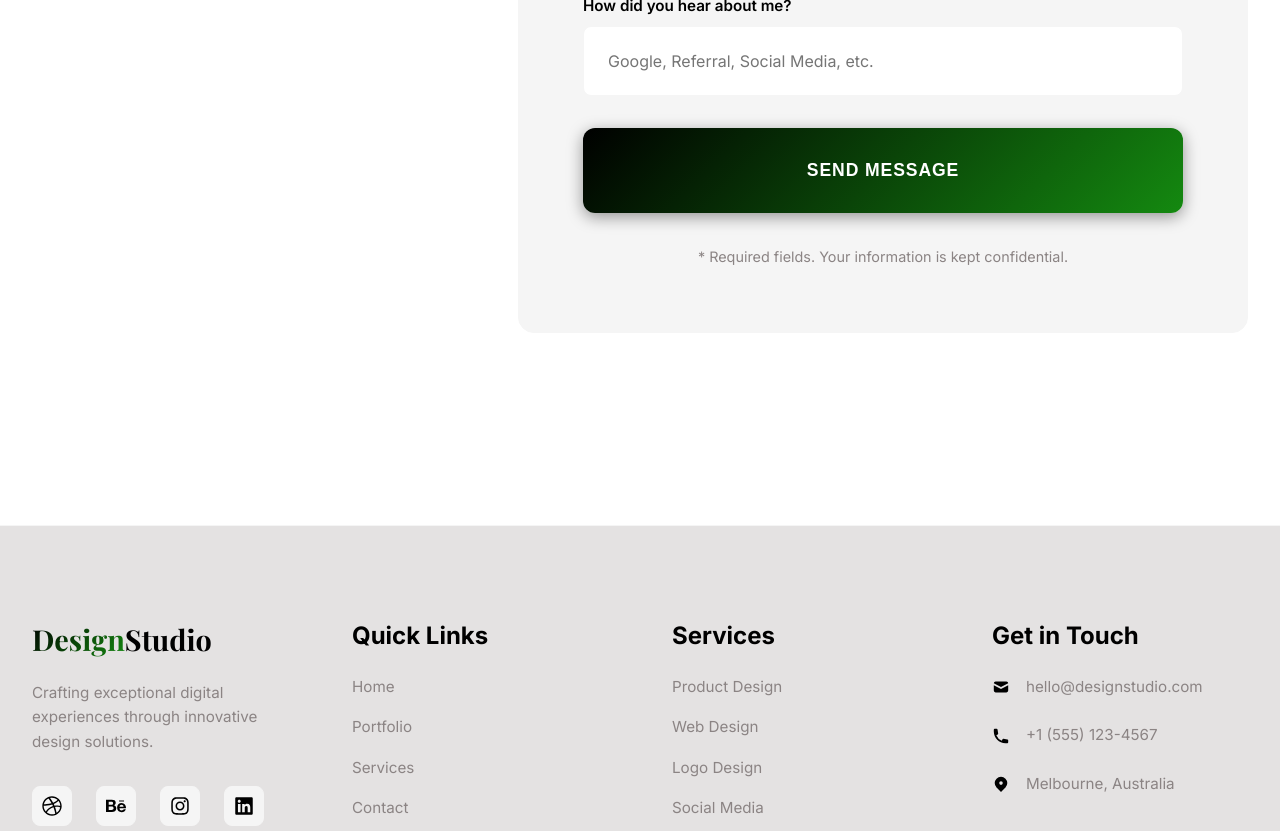
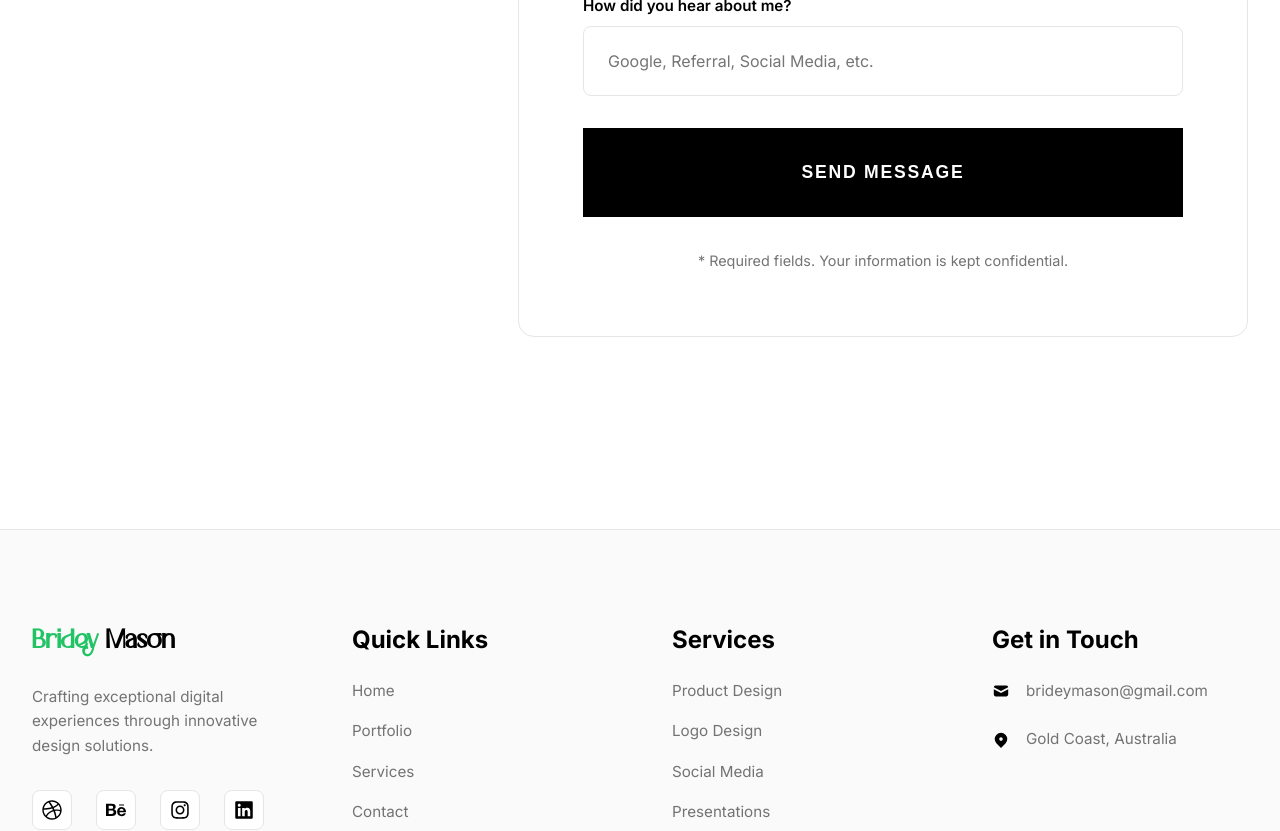
Before and after one commit to Pandora401/gd_portfolio, a React (Vite) app: page /contact in a window 1280 px wide. Shown: the part 1500-2331 px from the top of the page. Built offline with nearby package versions, Linux system fonts and the light colour scheme.

Commit message:
more style add ons

```diff
--- a/src/components/Footer.jsx
+++ b/src/components/Footer.jsx
@@ -13,7 +13,7 @@ const Footer = () => {
                     {/* Brand Section */}
                     <div className="footer-section">
                         <h3 className="footer-logo">
-                            <span className="gradient-text">Design</span>Studio
+                            <span className="gradient-text">Bridey </span>Mason
                         </h3>
                         <p className="footer-tagline">
                             Crafting exceptional digital experiences through innovative design solutions.
@@ -50,7 +50,6 @@ const Footer = () => {
                         <h4>Services</h4>
                         <ul className="footer-links">
                             <li>Product Design</li>
-                            <li>Web Design</li>
                             <li>Logo Design</li>
                             <li>Social Media</li>
                             <li>Presentations</li>
@@ -63,15 +62,11 @@ const Footer = () => {
                         <ul className="footer-contact">
                             <li>
                                 <HiMail size={18} />
-                                <span>hello@designstudio.com</span>
-                            </li>
-                            <li>
-                                <HiPhone size={18} />
-                                <span>+1 (555) 123-4567</span>
+                                <span>brideymason@gmail.com</span>
                             </li>
                             <li>
                                 <HiLocationMarker size={18} />
-                                <span>Melbourne, Australia</span>
+                                <span>Gold Coast, Australia</span>
                             </li>
                         </ul>
                     </div>
@@ -79,7 +74,7 @@ const Footer = () => {
 
                 {/* Bottom Bar */}
                 <div className="footer-bottom">
-                    <p>&copy; {currentYear} DesignStudio. All rights reserved.</p>
+                    <p>&copy; {currentYear} Bridey Mason. All rights reserved.</p>
                     <div className="footer-bottom-links">
                         <a href="#">Privacy Policy</a>
                         <a href="#">Terms of Service</a>
--- a/src/components/Navbar.css
+++ b/src/components/Navbar.css
@@ -10,7 +10,7 @@
 }
 
 .navbar.scrolled {
-    background: rgba(15, 15, 25, 0.95);
+    background: rgba(255, 255, 255, 0);
     backdrop-filter: blur(20px);
     box-shadow: var(--shadow-md);
     padding: var(--space-sm) 0;
--- a/src/components/Navbar.jsx
+++ b/src/components/Navbar.jsx
@@ -34,7 +34,7 @@ const Navbar = () => {
     >
       <div className="container navbar-content">
         <Link to="/" className="logo">
-          <span className="gradient-text">Design</span>Studio
+          <span className="gradient-text">Bridey </span>Mason
         </Link>
 
         {/* Desktop Menu */}
--- a/src/index.css
+++ b/src/index.css
@@ -1,27 +1,36 @@
-@import url('https://fonts.googleapis.com/css2?family=Inter:wght@300;400;500;600;700;800;900&family=Playfair+Display:wght@700;900&display=swap');
+@import url('https://fonts.googleapis.com/css2?family=Inter:wght@300;400;500;600;700;800;900&display=swap');
+
+/* Custom Font */
+@font-face {
+  font-family: 'CherryToday';
+  src: url('./assets/fonts/CherryTodayDemoRegular-BF66208bbb98023.ttf') format('truetype');
+  font-weight: normal;
+  font-style: normal;
+  font-display: swap;
+}
 
 :root {
-  /* Colors - Modern, vibrant palette */
+  /* Colors - Minimalist Black & White with Green Accents */
   --color-primary: hsl(0, 0%, 0%);
-  --color-primary-dark: hsl(0, 100%, 50%);
-  --color-primary-light: hsl(138, 83%, 33%);
-  --color-secondary: hsl(118, 79%, 30%);
-  --color-accent: hsl(180, 85%, 60%);
+  --color-primary-dark: hsl(0, 0%, 10%);
+  --color-primary-light: hsl(0, 0%, 20%);
+  --color-secondary: hsl(0, 0%, 100%);
+  --color-accent: hsl(145, 70%, 45%);
+  --color-accent-light: hsl(145, 70%, 55%);
+  --color-accent-subtle: hsl(145, 70%, 95%);
 
   /* Neutrals */
   --color-bg: hsl(0, 0%, 100%);
-  --color-bg-elevated: hsl(0, 5%, 89%);
-  --color-bg-card: hsl(0, 0%, 96%);
+  --color-bg-elevated: hsl(0, 0%, 98%);
+  --color-bg-card: hsl(0, 0%, 100%);
   --color-text: hsl(0, 0%, 0%);
-  --color-text-muted: hsl(0, 3%, 53%);
-  --color-border: hsl(0, 0%, 96%);
-  --color-primary-blur: hsl(187, 100%, 73%);
-  --color-secondary-blur: hsl(185, 100%, 98%);
+  --color-text-muted: hsl(0, 0%, 45%);
+  --color-border: hsl(0, 0%, 90%);
+  --color-border-light: hsl(0, 0%, 95%);
 
-  /* Gradients */
-  --gradient-blurs: linear-gradient(135deg, var(--color-primary-blur) 0%, var(--color-secondary-blur) 100%);
-  --gradient-primary: linear-gradient(135deg, var(--color-primary) 0%, var(--color-secondary) 100%);
-  --gradient-accent: linear-gradient(135deg, var(--color-accent) 0%, var(--color-primary) 100%);
+  /* Gradients - Subtle */
+  --gradient-primary: linear-gradient(135deg, var(--color-primary) 0%, var(--color-primary-light) 100%);
+  --gradient-accent: linear-gradient(135deg, var(--color-accent) 0%, var(--color-accent-light) 100%);
   --gradient-overlay: linear-gradient(180deg, transparent 0%, var(--color-bg) 100%);
 
   /* Spacing */
@@ -35,13 +44,13 @@
 
   /* Typography */
   --font-body: 'Inter', -apple-system, BlinkMacSystemFont, sans-serif;
-  --font-display: 'Playfair Display', serif;
+  --font-display: 'CherryToday', serif;
 
-  /* Shadows */
-  --shadow-sm: 0 2px 8px rgba(0, 0, 0, 0.3);
-  --shadow-md: 0 4px 16px rgba(0, 0, 0, 0.4);
-  --shadow-lg: 0 8px 32px rgba(0, 0, 0, 0.5);
-  --shadow-glow: 0 0 40px rgba(13, 148, 35, 0.3);
+  /* Shadows - Subtle */
+  --shadow-sm: 0 1px 3px rgba(0, 0, 0, 0.06);
+  --shadow-md: 0 2px 8px rgba(0, 0, 0, 0.08);
+  --shadow-lg: 0 4px 16px rgba(0, 0, 0, 0.1);
+  --shadow-glow: 0 0 0 1px var(--color-accent);
 
   /* Border Radius */
   --radius-sm: 8px;
@@ -138,10 +147,7 @@ a:hover {
 }
 
 .gradient-text {
-  background: var(--gradient-primary);
-  -webkit-background-clip: text;
-  -webkit-text-fill-color: transparent;
-  background-clip: text;
+  color: var(--color-accent);
 }
 
 .glass {
@@ -157,27 +163,26 @@ a:hover {
   align-items: center;
   gap: var(--space-xs);
   padding: var(--space-md) var(--space-xl);
-  font-size: 1rem;
+  font-size: 0.9rem;
   font-weight: 600;
-  border: none;
-  border-radius: var(--radius-md);
+  border: 2px solid var(--color-primary);
+  border-radius: 0;
   cursor: pointer;
   transition: all var(--transition-base);
   text-transform: uppercase;
-  letter-spacing: 0.05em;
+  letter-spacing: 0.1em;
   position: relative;
-  overflow: hidden;
 }
 
 .btn-primary {
-  background: var(--gradient-primary);
+  background: var(--color-primary);
   color: white;
-  box-shadow: var(--shadow-md);
 }
 
 .btn-primary:hover {
-  transform: translateY(-2px);
-  box-shadow: var(--shadow-lg), var(--shadow-glow);
+  background: var(--color-accent);
+  border-color: var(--color-accent);
+  transform: translateX(4px);
 }
 
 .btn-outline {
@@ -189,22 +194,21 @@ a:hover {
 .btn-outline:hover {
   background: var(--color-primary);
   color: white;
-  transform: translateY(-2px);
+  transform: translateX(4px);
 }
 
 /* Card Styles */
 .card {
   background: var(--color-bg-card);
-  border-radius: var(--radius-lg);
+  border-radius: 0;
   padding: var(--space-xl);
   border: 1px solid var(--color-border);
   transition: all var(--transition-base);
 }
 
 .card:hover {
-  transform: translateY(-4px);
-  box-shadow: var(--shadow-lg);
-  border-color: var(--color-primary);
+  border-color: var(--color-accent);
+  box-shadow: var(--shadow-md);
 }
 
 /* Grid Layouts */
@@ -250,30 +254,30 @@ a:hover {
 
   0%,
   100% {
-    box-shadow: 0 0 20px rgba(7, 150, 38, 0.3);
+    border-color: var(--color-border);
   }
 
   50% {
-    box-shadow: 0 0 40px rgba(5, 124, 35, 0.6);
+    border-color: var(--color-accent);
   }
 }
 
 /* Scrollbar */
 ::-webkit-scrollbar {
-  width: 10px;
+  width: 8px;
 }
 
 ::-webkit-scrollbar-track {
-  background: var(--color-bg);
+  background: var(--color-bg-elevated);
 }
 
 ::-webkit-scrollbar-thumb {
-  background: var(--color-primary);
-  border-radius: 5px;
+  background: var(--color-border);
+  border-radius: 0;
 }
 
 ::-webkit-scrollbar-thumb:hover {
-  background: var(--color-primary-light);
+  background: var(--color-accent);
 }
 
 /* Responsive */
--- a/src/pages/Contact.css
+++ b/src/pages/Contact.css
@@ -220,7 +220,7 @@
 .form-group textarea:focus {
     outline: none;
     border-color: var(--color-primary);
-    box-shadow: 0 0 0 3px rgba(160, 90, 255, 0.1);
+    box-shadow: 0 0 0 3px rgba(90, 255, 145, 0.1);
 }
 
 .form-group textarea {
--- a/src/pages/Contact.jsx
+++ b/src/pages/Contact.jsx
@@ -51,7 +51,6 @@ const Contact = () => {
 
     const projectTypes = [
         'Product Design',
-        'Web Design',
         'Logo Design',
         'Social Media Design',
         'Presentation Design',
@@ -88,7 +87,7 @@ const Contact = () => {
                         animate={{ opacity: 1, y: 0 }}
                         transition={{ duration: 0.6 }}
                     >
-                        <h1>Let's Create Something <span className="gradient-text">Amazing</span></h1>
+                        <h1>Lets Create Something <span className="gradient-text">Amazing</span></h1>
                         <p>
                             Ready to bring your vision to life? Fill out the form below and
                             I'll get back to you within 24 hours.
@@ -121,17 +120,7 @@ const Contact = () => {
                                     </div>
                                     <div>
                                         <h4>Email</h4>
-                                        <a href="mailto:hello@designstudio.com">hello@designstudio.com</a>
-                                    </div>
-                                </div>
-
-                                <div className="contact-method">
-                                    <div className="method-icon">
-                                        <HiPhone />
-                                    </div>
-                                    <div>
-                                        <h4>Phone</h4>
-                                        <a href="tel:+15551234567">+1 (555) 123-4567</a>
+                                        <a href="mailto:brideymason@gmail.com">brideymason@gmail.com</a>
                                     </div>
                                 </div>
 
--- a/src/pages/Home.css
+++ b/src/pages/Home.css
@@ -298,7 +298,7 @@
     left: -50%;
     width: 200%;
     height: 200%;
-    background: radial-gradient(circle, rgba(160, 90, 255, 0.1) 0%, transparent 70%);
+    background: radial-gradient(circle, rgba(90, 255, 145, 0.1) 0%, transparent 70%);
     animation: float 15s ease-in-out infinite;
 }
 
--- a/src/pages/Home.jsx
+++ b/src/pages/Home.jsx
@@ -24,12 +24,12 @@ const Home = () => {
             description: 'User-centered product design that delights and converts.',
             color: 'hsl(260, 85%, 65%)'
         },
-        {
-            icon: <FaLaptopCode />,
-            title: 'Web Design',
-            description: 'Modern, responsive websites that make an impact.',
-            color: 'hsl(320, 85%, 65%)'
-        },
+        // {
+        //     icon: <FaLaptopCode />,
+        //     title: 'Web Design',
+        //     description: 'Modern, responsive websites that make an impact.',
+        //     color: 'hsl(320, 85%, 65%)'
+        // },
         {
             icon: <FaPalette />,
             title: 'Logo Design',
@@ -212,7 +212,7 @@ const Home = () => {
                             viewport={{ once: true }}
                             transition={{ duration: 0.6 }}
                         >
-                            <h2>Why Work With Me?</h2>
+                            <h2>Why Work With Me</h2>
                             <p className="why-intro">
                                 I combine creativity with strategic thinking to deliver designs
                                 that not only look amazing but also achieve your business goals.
@@ -282,8 +282,8 @@ const Home = () => {
                     viewport={{ once: true }}
                     transition={{ duration: 0.6 }}
                 >
-                    <h2>Ready to Start Your Project?</h2>
-                    <p>Let's collaborate and create something amazing together</p>
+                    <h2>Ready to Start Your Project</h2>
+                    <p>Lets collaborate and create something amazing together</p>
                     <Link to="/contact" className="btn btn-primary btn-lg">
                         Get in Touch <HiArrowRight />
                     </Link>
--- a/src/pages/Portfolio.css
+++ b/src/pages/Portfolio.css
@@ -6,7 +6,7 @@
 .portfolio-hero {
     padding: var(--space-3xl) 0;
     text-align: center;
-    background: var(--color-bg-elevated);
+    /* background: var(--color-bg-elevated); */
     position: relative;
     overflow: hidden;
 }
@@ -146,8 +146,8 @@
 
 .tag {
     padding: var(--space-xs) var(--space-sm);
-    background: rgba(160, 90, 255, 0.1);
-    border: 1px solid rgba(160, 90, 255, 0.3);
+    background: rgba(90, 255, 145, 0.1);
+    border: 1px solid rgba(90, 255, 145, 0.3);
     border-radius: var(--radius-sm);
     color: var(--color-primary-light);
     font-size: 0.8rem;
--- a/src/pages/Portfolio.jsx
+++ b/src/pages/Portfolio.jsx
@@ -8,15 +8,15 @@ const Portfolio = () => {
     const [filter, setFilter] = useState('all');
 
     const projects = [
-        {
-            id: 1,
-            title: 'E-Commerce Platform',
-            category: 'web',
-            description: 'Modern e-commerce platform with seamless checkout experience',
-            fullDescription: 'A comprehensive e-commerce platform featuring intuitive navigation, advanced filtering, and a streamlined checkout process. Built with user experience at the forefront.',
-            tags: ['UI/UX', 'Web Design', 'E-Commerce'],
-            color: 'hsl(260, 85%, 65%)'
-        },
+        // {
+        //     id: 1,
+        //     title: 'E-Commerce Platform',
+        //     category: 'web',
+        //     description: 'Modern e-commerce platform with seamless checkout experience',
+        //     fullDescription: 'A comprehensive e-commerce platform featuring intuitive navigation, advanced filtering, and a streamlined checkout process. Built with user experience at the forefront.',
+        //     tags: ['UI/UX', 'Web Design', 'E-Commerce'],
+        //     color: 'hsl(260, 85%, 65%)'
+        // },
         {
             id: 2,
             title: 'Fitness App Redesign',
@@ -62,15 +62,15 @@ const Portfolio = () => {
             tags: ['Branding', 'Print', 'Hospitality'],
             color: 'hsl(30, 75%, 55%)'
         },
-        {
-            id: 7,
-            title: 'Real Estate Website',
-            category: 'web',
-            description: 'Luxury real estate website with virtual tours',
-            fullDescription: 'High-end real estate platform featuring immersive property galleries, virtual tours, and advanced search functionality.',
-            tags: ['Web Design', 'Real Estate', 'Luxury'],
-            color: 'hsl(180, 85%, 60%)'
-        },
+        // {
+        //     id: 7,
+        //     title: 'Real Estate Website',
+        //     category: 'web',
+        //     description: 'Luxury real estate website with virtual tours',
+        //     fullDescription: 'High-end real estate platform featuring immersive property galleries, virtual tours, and advanced search functionality.',
+        //     tags: ['Web Design', 'Real Estate', 'Luxury'],
+        //     color: 'hsl(180, 85%, 60%)'
+        // },
         {
             id: 8,
             title: 'Startup Pitch Deck',
@@ -93,7 +93,7 @@ const Portfolio = () => {
 
     const categories = [
         { id: 'all', name: 'All Projects' },
-        { id: 'web', name: 'Web Design' },
+        // { id: 'web', name: 'Web Design' },
         { id: 'product', name: 'Product Design' },
         { id: 'branding', name: 'Branding' },
         { id: 'social', name: 'Social Media' },
--- a/src/pages/Services.jsx
+++ b/src/pages/Services.jsx
@@ -26,19 +26,19 @@ const Services = () => {
             ],
             color: 'hsl(260, 85%, 65%)'
         },
-        {
-            icon: <FaLaptopCode />,
-            title: 'Web Design',
-            description: 'Modern, responsive websites that engage users and drive conversions.',
-            features: [
-                'Responsive Design',
-                'Landing Pages',
-                'E-commerce Design',
-                'Web Applications',
-                'Figma to Code'
-            ],
-            color: 'hsl(320, 85%, 65%)'
-        },
+        // {
+        //     icon: <FaLaptopCode />,
+        //     title: 'Web Design',
+        //     description: 'Modern, responsive websites that engage users and drive conversions.',
+        //     features: [
+        //         'Responsive Design',
+        //         'Landing Pages',
+        //         'E-commerce Design',
+        //         'Web Applications',
+        //         'Figma to Code'
+        //     ],
+        //     color: 'hsl(320, 85%, 65%)'
+        // },
         {
             icon: <FaPalette />,
             title: 'Logo Design',
@@ -154,7 +154,7 @@ const Services = () => {
                         animate={{ opacity: 1, y: 0 }}
                         transition={{ duration: 0.6 }}
                     >
-                        <h1>Services & <span className="gradient-text">Pricing</span></h1>
+                        <h1>Services  and  <span className="gradient-text">Pricing</span></h1>
                         <p>
                             Comprehensive design solutions tailored to your needs.
                             From branding to digital products, I've got you covered.
```
